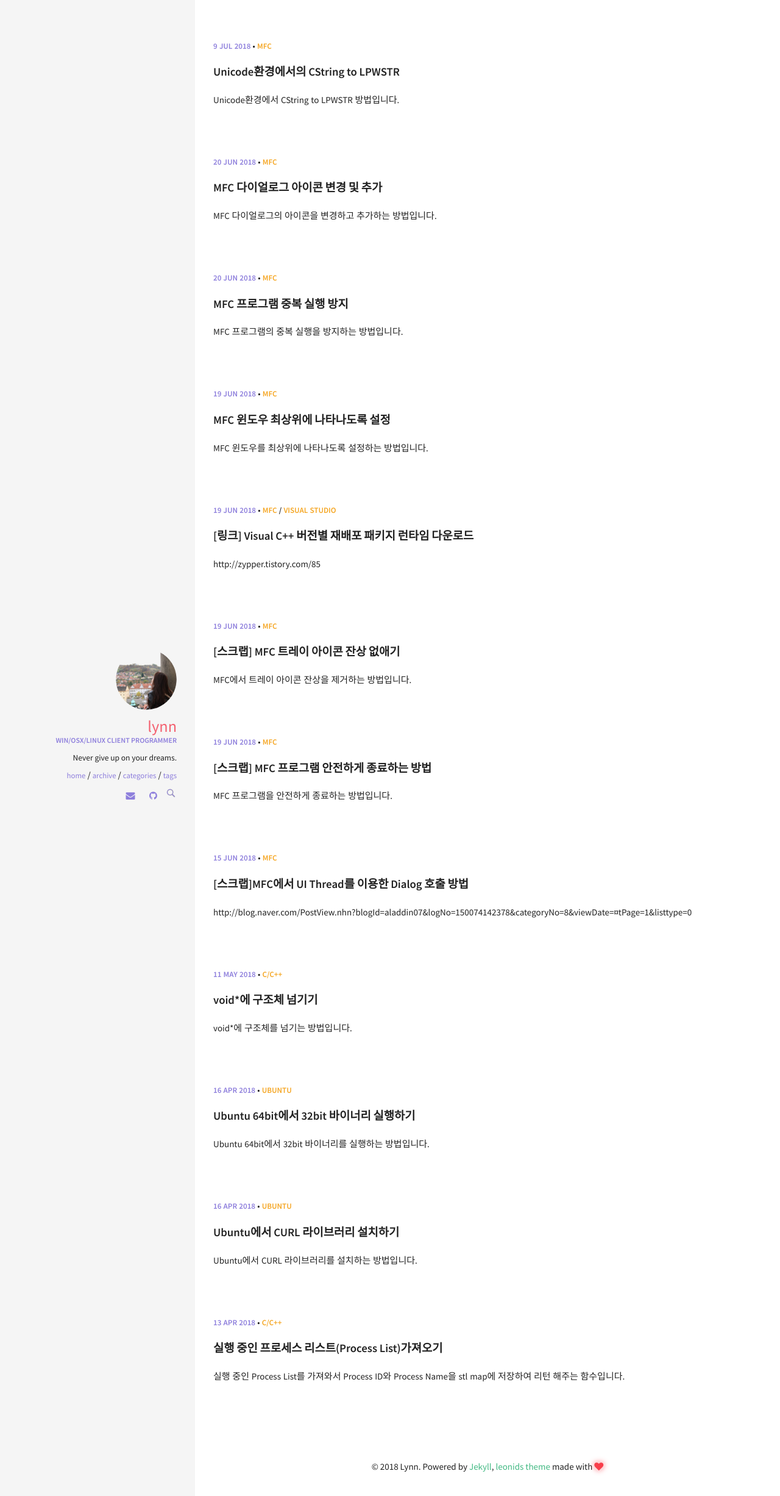
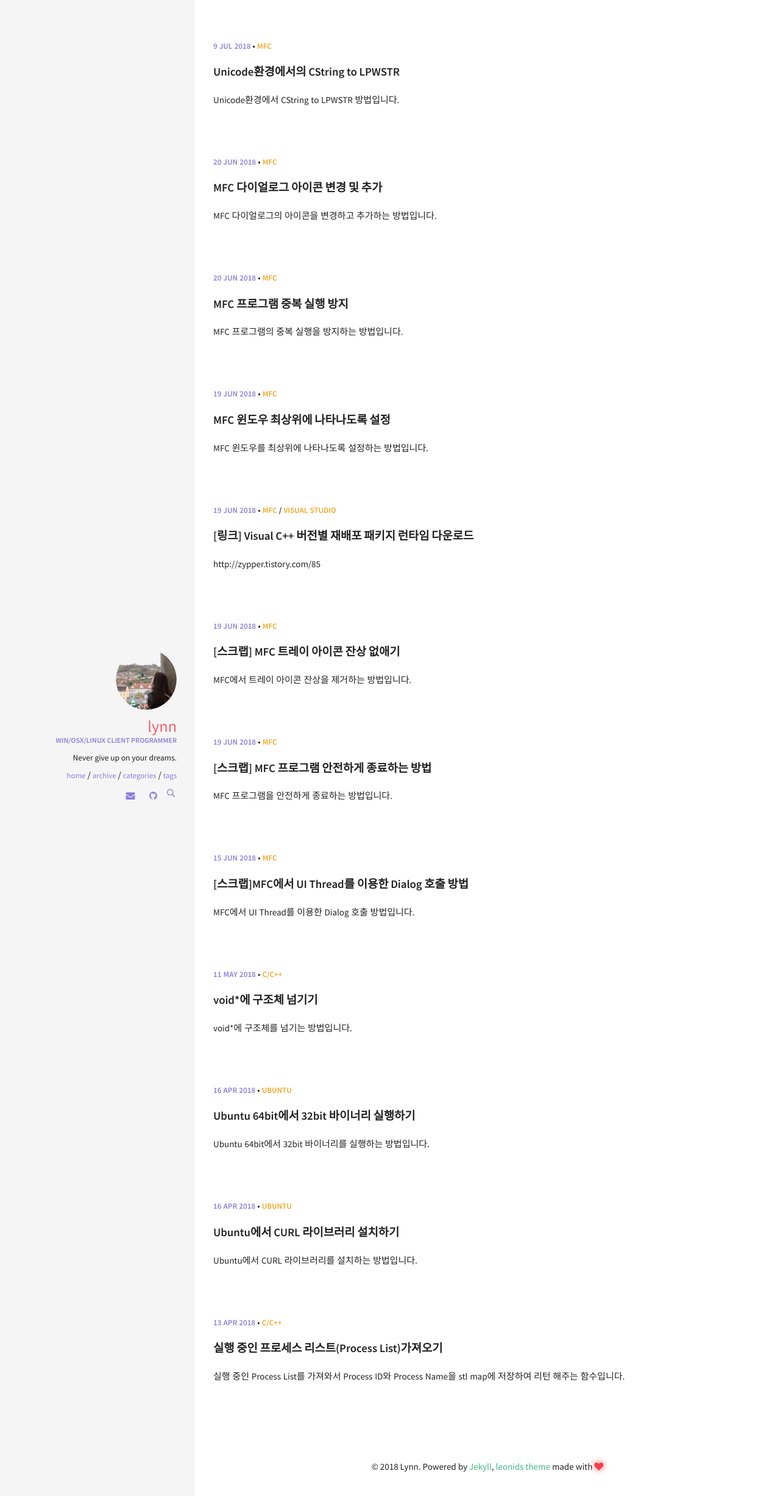
Before and after one commit to LynnBaek/LynnBaek, a Jekyll site: the page built from index.html, in a window 1280 px wide. Shown: the top 2453 px of the page at 61% size. Built offline with Jekyll 4.4.1, drawn with Linux system fonts in a browser that asks for light colours; the list of posts is cut into pages by our own code.

```diff
--- a/_posts/2018-06-15-mfc_uithread_dialog.md
+++ b/_posts/2018-06-15-mfc_uithread_dialog.md
@@ -1,7 +1,7 @@
 ---
 layout: post
 title: "[스크랩]MFC에서 UI Thread를 이용한 Dialog 호출 방법"
-excerpt: "http://blog.naver.com/PostView.nhn?blogId=aladdin07&logNo=150074142378&categoryNo=8&viewDate=&currentPage=1&listtype=0"
+excerpt: "MFC에서 UI Thread를 이용한 Dialog 호출 방법입니다."
 date: 2018-06-15 15:49:00
 categories: [MFC]
 tags: [MFC, Dialog]
```
